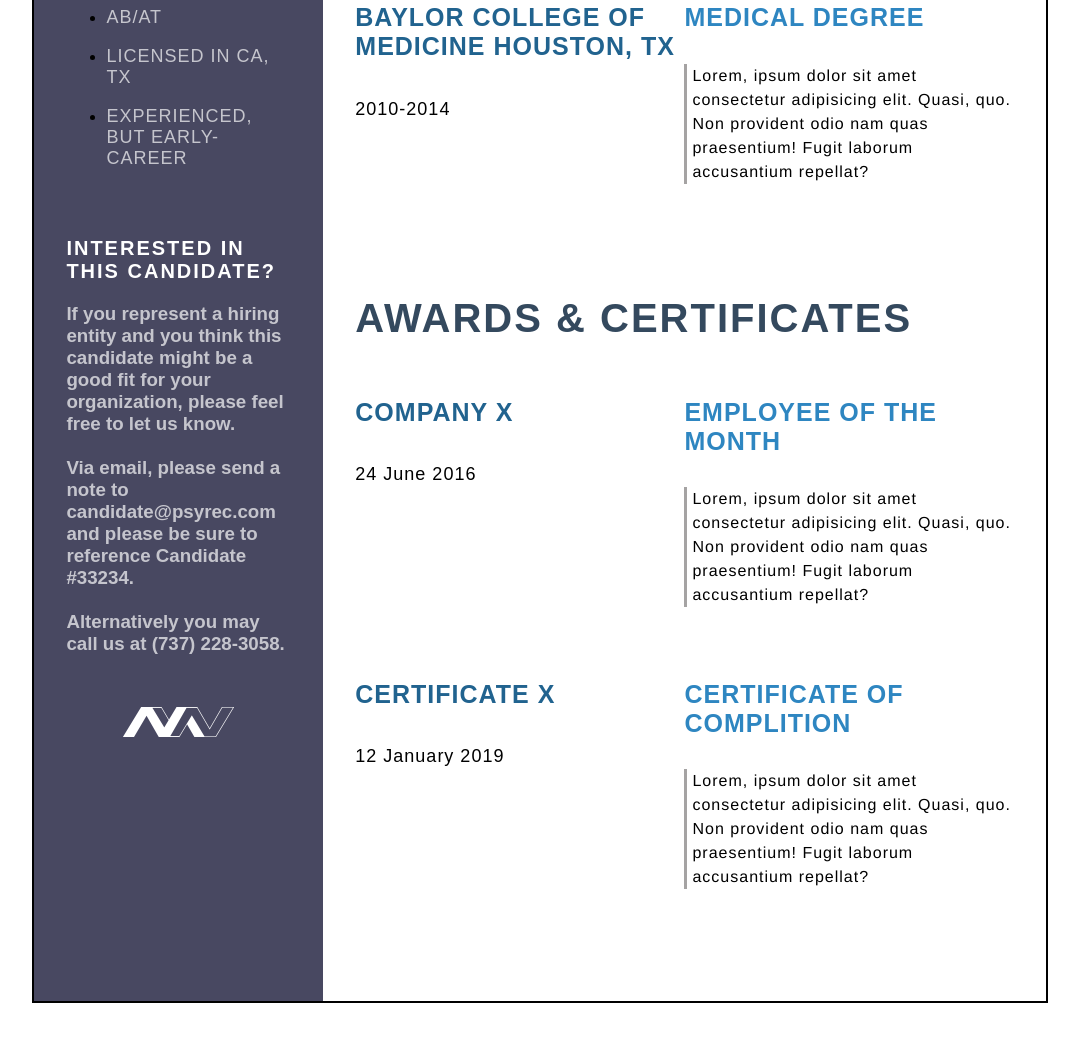
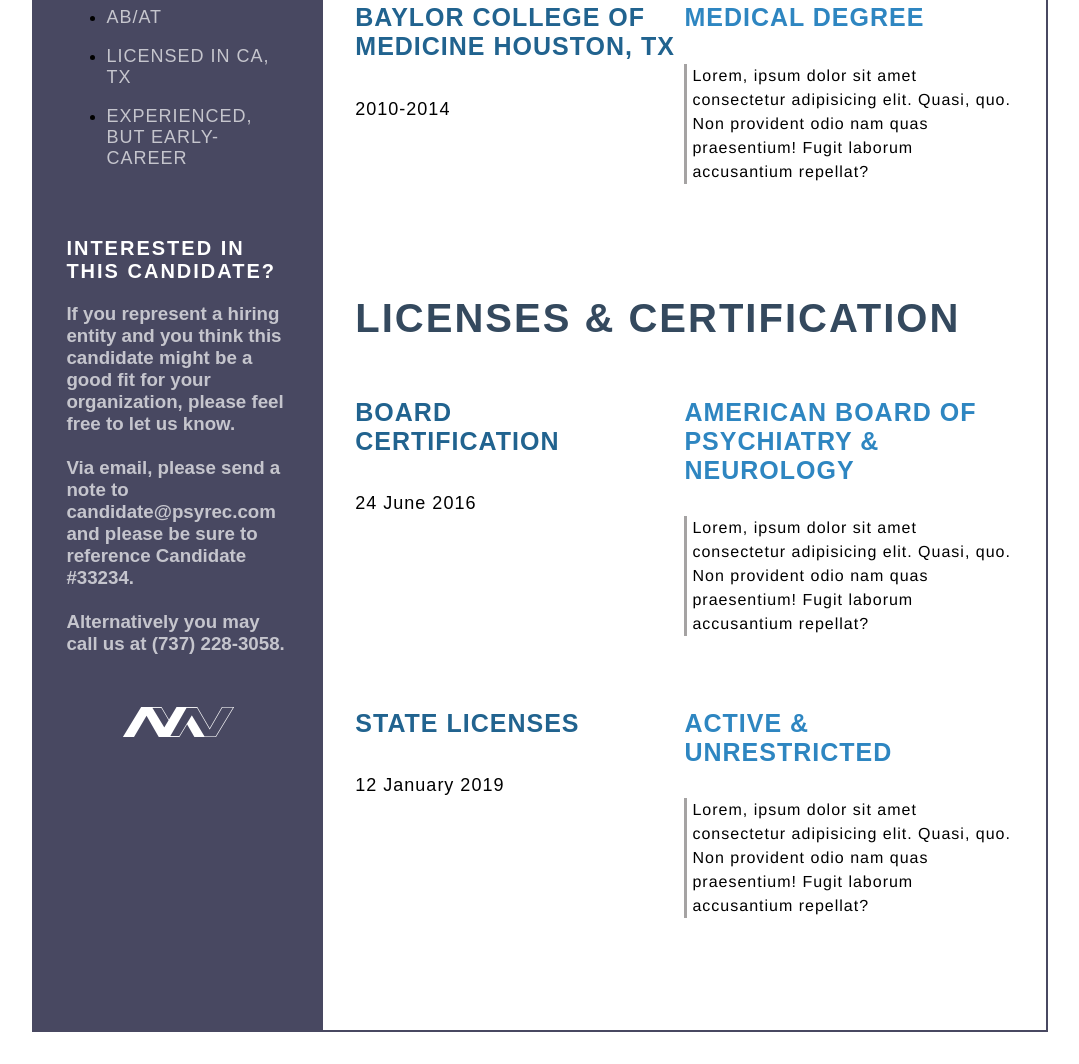
Before and after one commit to BoClaypool/resume, a plain HTML site: page index.html in a window 1280 px wide. Shown: the part 1749-2813 px from the top of the page, without its empty margins (100-1179 px from the left). Before the commit the page ends 2784 px from the top, so only its background shows below. Drawn offline with Linux system fonts and the light colour scheme; a web font is replaced by a local one.

Commit message:
minor tweaks

```diff
--- a/index.html
+++ b/index.html
@@ -125,14 +125,14 @@
                 </section>
 
                 <section class="awards gap">
-                    <div class="right-title">Awards & Certificates</div>
+                    <div class="right-title">Licenses & Certification</div>
                     <div class="awards-contents">
                         <div class="awards-left">
-                            <p class="awards-company-name">Company x</p>
+                            <p class="awards-company-name">Board <br> Certification</p>
                             <p class="awards-time-period">24 June 2016</p>
                         </div>
                         <div class="awards-right">
-                            <p class="awards-name">Employee of the month</p>
+                            <p class="awards-name">American Board of <br> Psychiatry & Neurology</p>
                             <p class="awards-desc">
                                 Lorem, ipsum dolor sit amet consectetur adipisicing elit. Quasi, quo. Non provident odio nam quas praesentium!
                                 Fugit laborum accusantium repellat?
@@ -141,11 +141,11 @@
                     </div>
                     <div class="awards-contents">
                         <div class="awards-left">
-                            <p class="awards-company-name">Certificate x</p>
+                            <p class="awards-company-name">State Licenses</p>
                             <p class="awards-time-period">12 January 2019</p>
                         </div>
                         <div class="awards-right">
-                            <p class="awards-name">Certificate of complition</p>
+                            <p class="awards-name">Active & Unrestricted</p>
                             <p class="awards-desc">
                                 Lorem, ipsum dolor sit amet consectetur adipisicing elit. Quasi, quo. Non provident odio nam quas praesentium!
                                 Fugit laborum accusantium repellat?
--- a/style.css
+++ b/style.css
@@ -22,7 +22,7 @@ h3 {
     margin: 2rem auto;
     display: grid;
     grid-template-columns: repeat(7, 1fr);
-    border: solid 2px black;
+    border: solid 2px rgba(27, 27, 58, 0.8);
 }
 
 .left-section {
```
